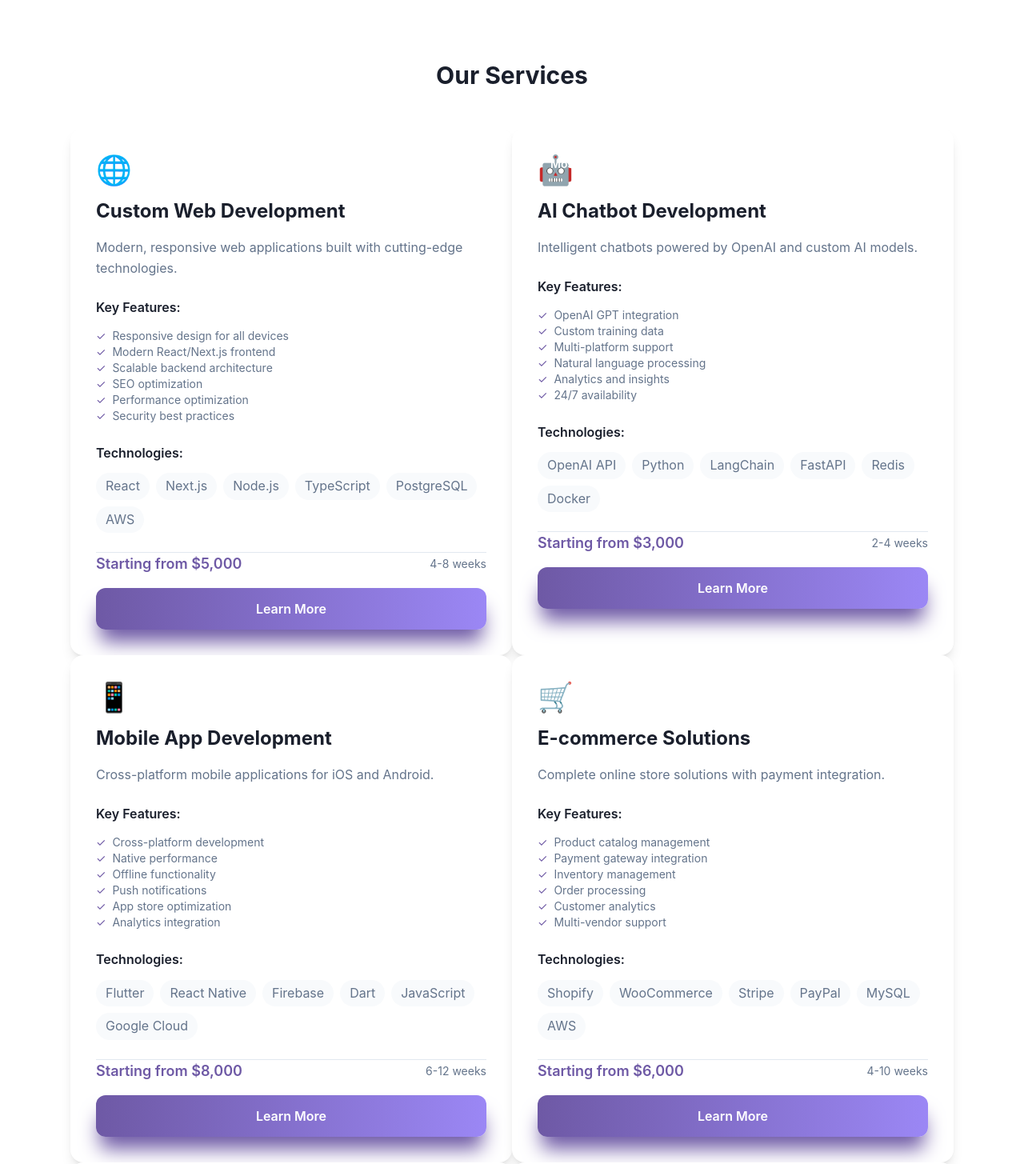
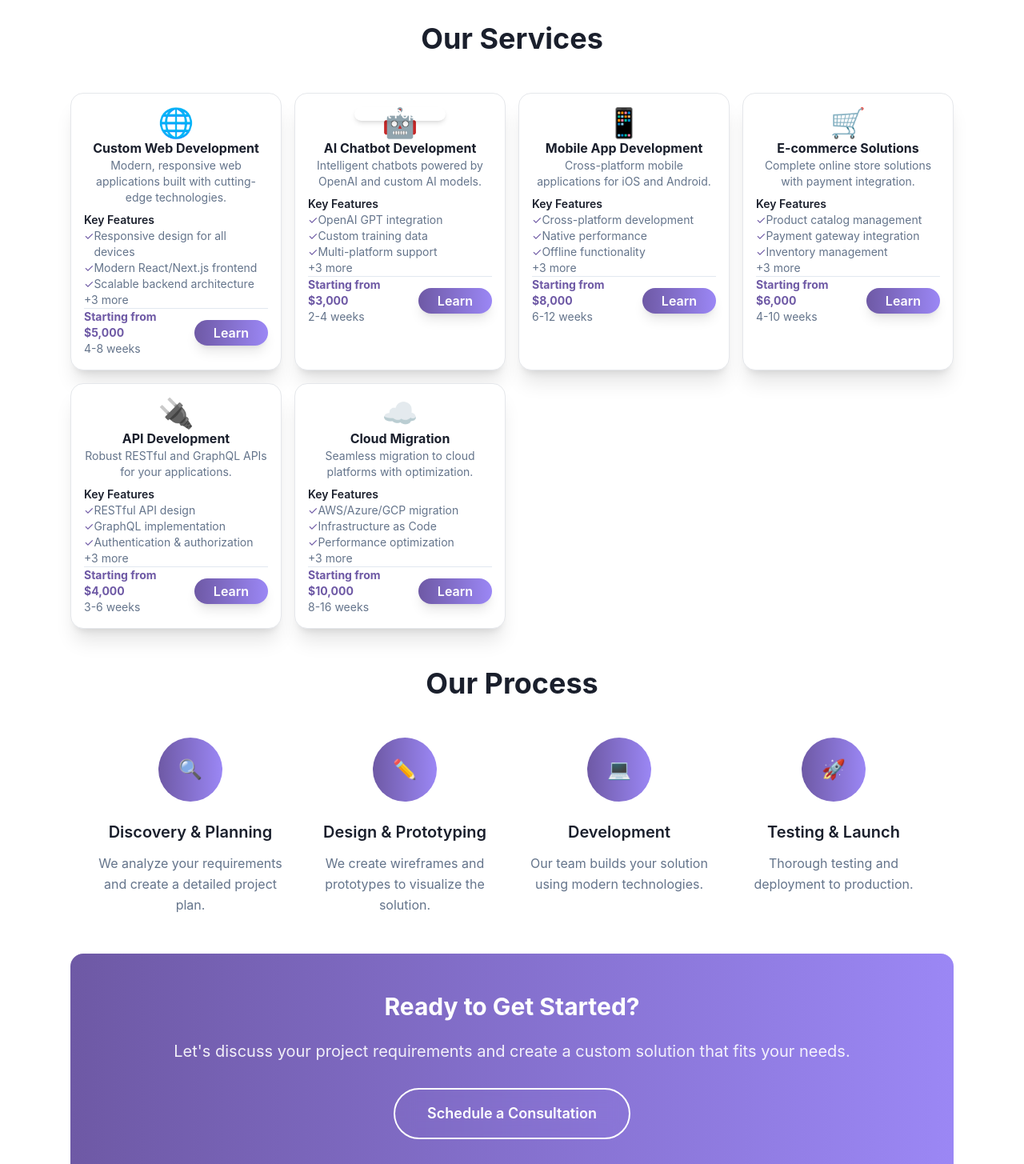
Before and after one commit to rastogi30/Mindor-tech, a Next.js app: page /services in a window 1280 px wide. Shown: the part 820-2275 px from the top of the page at 80% size. Built offline with nearby package versions, Linux system fonts and the light colour scheme.

Commit message:
ui fixes

```diff
--- a/pages/services.tsx
+++ b/pages/services.tsx
@@ -179,8 +179,7 @@ const ServicesPage: React.FC = () => {
                 animate={{ opacity: 1, y: 0 }}
                 transition={{ duration: 0.8, delay: 0.4 }}
               >
-                Our{' '}
-                <span className="gradient-text-hero">Services</span>
+                <span className="text-white whitespace-nowrap">Technology That </span><span className="gradient-text-hero whitespace-nowrap">Works for You</span>
               </motion.h1>
               <motion.p
                 className="text-xl md:text-2xl text-white/90 mb-12 max-w-3xl mx-auto leading-relaxed"
@@ -188,7 +187,7 @@ const ServicesPage: React.FC = () => {
                 animate={{ opacity: 1, y: 0 }}
                 transition={{ duration: 0.8, delay: 0.6 }}
               >
-                From custom web applications to AI-powered solutions, we deliver cutting-edge technology that drives business growth.
+                At Mindor Tech, we don’t just write code. We build intelligent, scalable, and secure tech that transforms how your business operates. Explore our services across AI, automation, web development, and digital marketing.
               </motion.p>
               <motion.div
                 className="flex flex-col sm:flex-row gap-4 justify-center"
@@ -208,7 +207,7 @@ const ServicesPage: React.FC = () => {
         </section>
 
         {/* Main Content */}
-        <div className="py-24 bg-gradient-to-br from-background to-background-light">
+        <div className="py-12 bg-gradient-to-br from-background to-background-light">
           <div className="container">
 
             {/* Services Grid */}
@@ -219,13 +218,16 @@ const ServicesPage: React.FC = () => {
               animate={{ opacity: 1, y: 0 }}
               transition={{ duration: 0.6, delay: 0.2 }}
             >
-              <h2 className="text-3xl font-bold text-text-primary text-center mb-12">Our Services</h2>
-              <div className="grid md:grid-cols-2 lg:grid-cols-3 gap-8">
-                {services.map((service, index) => (
+              <h2 className="text-4xl font-bold text-text-primary text-center mb-12">Our Services</h2>
+              <div className="grid sm:grid-cols-2 md:grid-cols-3 lg:grid-cols-4 gap-4">
+                {services.map((service, index) => {
+                  const limitedFeatures = service.features.slice(0, 3);
+                  const limitedTechnologies = service.technologies.slice(0, 2);
+                  const techMore = service.technologies.length - 2;
+                  return (
                     <motion.div
                       key={service.id}
-                    className={`relative bg-white rounded-2xl p-8 shadow-lg hover:shadow-xl transition-all duration-300 ${
-                      service.popular ? 'ring-2 ring-primary' : ''
+                      className={`relative bg-white rounded-2xl p-4 border border-border/60 shadow-xl hover:shadow-2xl hover:border-primary/60 hover:scale-[1.04] transition-all duration-300 text-sm flex flex-col items-center space-y-2 ${service.popular ? 'ring-2 ring-primary' : ''
                         }`}
                       initial={{ opacity: 0, y: 20 }}
                       animate={{ opacity: 1, y: 0 }}
@@ -234,53 +236,45 @@ const ServicesPage: React.FC = () => {
                     >
                       {service.popular && (
                         <div className="absolute -top-3 left-1/2 transform -translate-x-1/2">
-                        <span className="bg-primary text-white px-4 py-1 rounded-full text-sm font-semibold">
+                          <span className="bg-primary text-white px-3 py-0.5 rounded-full text-xs font-semibold shadow-md">
                             Most Popular
                           </span>
                         </div>
                       )}
-
-                    <div className="text-4xl mb-4">{service.icon}</div>
-                    <h3 className="text-2xl font-bold text-text-primary mb-4">{service.title}</h3>
-                    <p className="text-text-secondary mb-6 leading-relaxed">{service.description}</p>
-
-                    <div className="mb-6">
-                      <h4 className="font-semibold text-text-primary mb-3">Key Features:</h4>
-                      <ul className="space-y-2">
-                        {service.features.map((feature, featureIndex) => (
-                          <li key={featureIndex} className="flex items-start gap-2 text-sm text-text-secondary">
-                            <span className="text-primary mt-1">✓</span>
+                      <div className="text-4xl mb-1 drop-shadow-sm">{service.icon}</div>
+                      <h3 className="text-base font-bold text-text-primary mb-0.5 text-center">{service.title}</h3>
+                      <p className="text-text-secondary mb-2 leading-snug text-center line-clamp-2">{service.description}</p>
+                      <div className="mb-1 w-full">
+                        <h4 className="font-semibold text-text-primary mb-0.5 text-xs uppercase tracking-wide">Key Features</h4>
+                        <ul className="space-y-0.5">
+                          {limitedFeatures.map((feature, featureIndex) => (
+                            <li key={featureIndex} className="flex items-start gap-1 text-xs text-text-secondary">
+                              <span className="text-primary mt-0.5">✓</span>
                               {feature}
                             </li>
                           ))}
+                          {service.features.length > 3 && (
+                            <li className="text-xs text-text-secondary">+{service.features.length - 3} more</li>
+                          )}
                         </ul>
                       </div>
-
-                    <div className="mb-6">
-                      <h4 className="font-semibold text-text-primary mb-3">Technologies:</h4>
-                      <div className="flex flex-wrap gap-2">
-                        {service.technologies.map((tech, techIndex) => (
-                          <span key={techIndex} className="bg-background-light px-3 py-1 rounded-full text-xs text-text-secondary">
-                            {tech}
-                          </span>
-                        ))}
-                      </div>
+                      <div className="flex items-center justify-between w-full mt-auto pt-2 border-t border-border">
+                        <div className="flex flex-col">
+                          <span className="text-primary font-bold text-xs">{service.price}</span>
+                          <span className="text-xs text-text-secondary">{service.duration}</span>
                         </div>
 
-                    <div className="border-t border-border pt-6">
-                      <div className="flex justify-between items-center mb-4">
-                        <span className="text-lg font-semibold text-primary">{service.price}</span>
-                        <span className="text-sm text-text-secondary">{service.duration}</span>
-                      </div>
                         <Link
                           href={`/service-detail?id=${service.id}`}
-                        className="btn btn-primary w-full"
+                          className="inline-flex items-center gap-2 bg-gradient-to-r from-primary to-primary-light text-white rounded-full px-6 py-1 text-base font-semibold shadow-lg transition-all duration-200 hover:from-primary-light hover:to-primary focus:outline-none focus:ring-2 focus:ring-primary ml-2 whitespace-nowrap min-w-fit hover:scale-105 hover:shadow-xl"
                         >
-                        Learn More
+                          Learn
                         </Link>
+
                       </div>
                     </motion.div>
-                ))}
+                  );
+                })}
               </div>
             </motion.section>
 
@@ -291,12 +285,12 @@ const ServicesPage: React.FC = () => {
               animate={{ opacity: 1, y: 0 }}
               transition={{ duration: 0.6, delay: 0.4 }}
             >
-              <h2 className="text-3xl font-bold text-text-primary text-center mb-12">Our Process</h2>
-              <div className="grid md:grid-cols-2 lg:grid-cols-4 gap-8">
+              <h2 className="text-4xl font-bold text-text-primary text-center mt-12 mb-8">Our Process</h2>
+              <div className="grid md:grid-cols-2 lg:grid-cols-4 gap-8 mt-12 px-4">
                 {processSteps.map((step, index) => (
                   <motion.div
                     key={index}
-                    className="text-center"
+                    className="text-center px-4"
                     initial={{ opacity: 0, y: 20 }}
                     animate={{ opacity: 1, y: 0 }}
                     transition={{ duration: 0.6, delay: 0.5 + index * 0.1 }}
@@ -323,7 +317,7 @@ const ServicesPage: React.FC = () => {
                 animate={{ opacity: 1, y: 0 }}
                 transition={{ duration: 0.6, delay: 0.6 }}
               >
-              <div className="bg-gradient-to-r from-primary to-primary-light rounded-2xl p-12 text-white">
+                <div className="bg-gradient-to-r from-primary to-primary-light rounded-2xl p-12 text-white py-12 mt-12">
                   <h2 className="text-3xl font-bold mb-6">Ready to Get Started?</h2>
                   <p className="text-xl mb-8 text-white/90">
                     Let's discuss your project requirements and create a custom solution that fits your needs.
```
Lines whose indentation alone changed are shown as unchanged.
